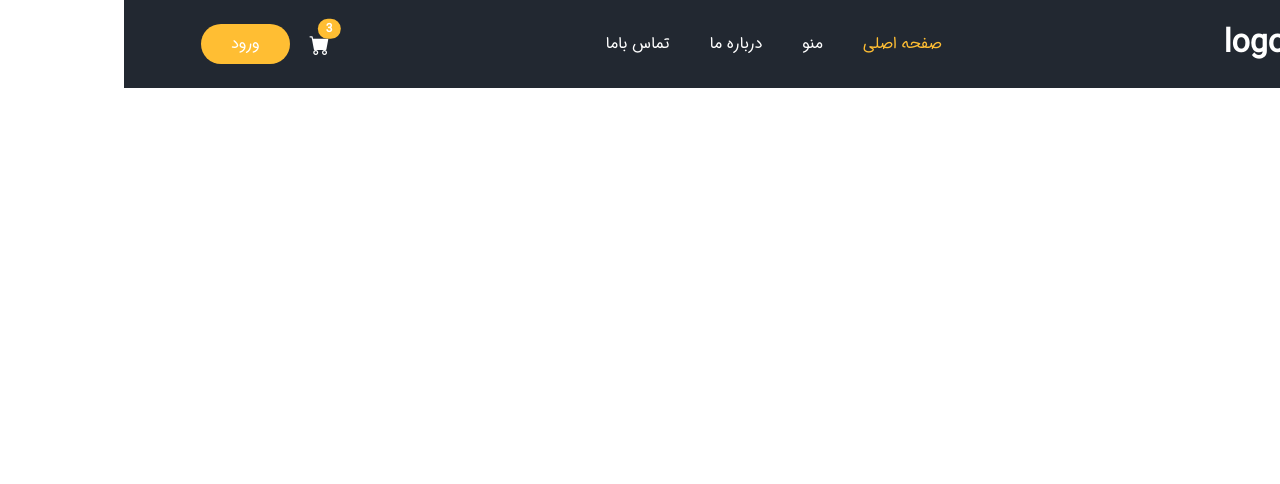
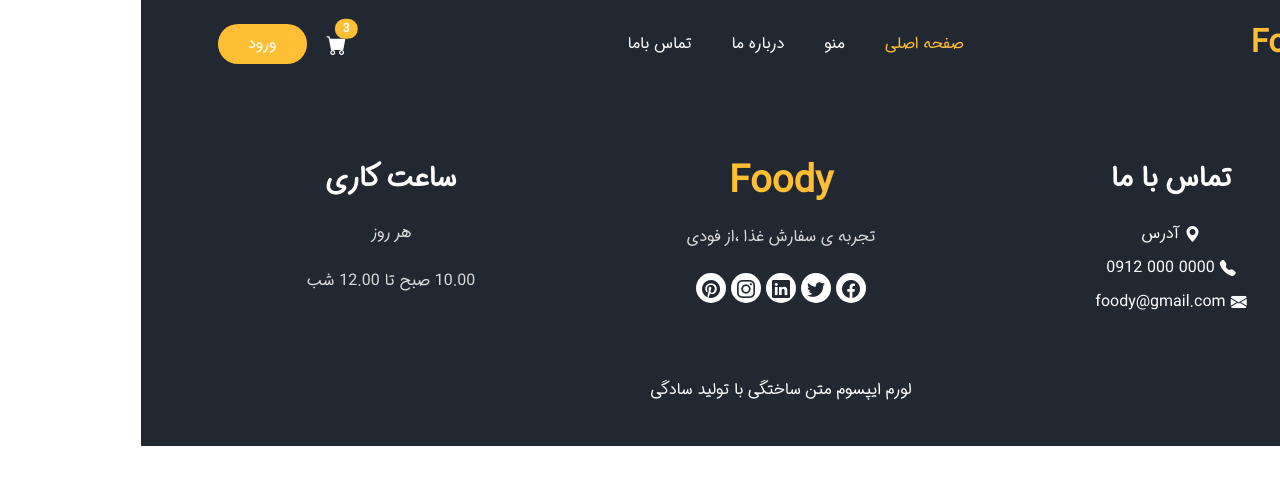
Before and after one commit to ali5422m/ali5422m-maktab72-fastfood-ali-mohammadinia, a Next.js app: page / in a window 1280 px wide. Shown: the top 484 px of the page. Built offline with nearby package versions, Linux system fonts and the light colour scheme.

Commit message:
add component Footer and styles

```diff
--- a/components/Layout/Footer/Footer.jsx
+++ b/components/Layout/Footer/Footer.jsx
@@ -0,0 +1,75 @@
+import React from 'react'
+import  Link  from 'next/link';
+
+function Footer() {
+  return (
+    <footer className="footer_section">
+      <div className="container">
+        <div className="row">
+          <div className="col-md-4 footer-col">
+            <div className="footer_contact">
+              <h4>تماس با ما</h4>
+              <div className="contact_link_box">
+                <a href="">
+                  <i className="bi bi-geo-alt-fill"></i>
+                  <span>آدرس</span>
+                </a>
+                <a href="">
+                  <div className="d-flex justify-content-center">
+                    <i className="bi bi-telephone-fill" aria-hidden="true"></i>
+                    <span className="my-0" style={{ direction: "ltr" }}>
+                      0912 000 0000
+                    </span>
+                  </div>
+                </a>
+                <a href="">
+                  <i className="bi bi-envelope-fill"></i>
+                  <span>foody@gmail.com</span>
+                </a>
+              </div>
+            </div>
+          </div>
+          <div className="col-md-4 footer-col">
+            <div className="footer_detail">
+              <Link href="/">
+              <a  className="footer-logo">
+                Foody
+              </a>
+              </Link>
+              <p>
+                تجربه ی سفارش غذا ،از فودی
+              </p>
+              <div className="footer_social">
+                <a href="">
+                  <i className="bi bi-facebook"></i>
+                </a>
+                <a href="">
+                  <i className="bi bi-twitter"></i>
+                </a>
+                <a href="">
+                  <i className="bi bi-linkedin"></i>
+                </a>
+                <a href="">
+                  <i className="bi bi-instagram"></i>
+                </a>
+                <a href="">
+                  <i className="bi bi-pinterest"></i>
+                </a>
+              </div>
+            </div>
+          </div>
+          <div className="col-md-4 footer-col">
+            <h4>ساعت کاری</h4>
+            <p>هر روز</p>
+            <p>10.00 صبح تا 12.00 شب</p>
+          </div>
+        </div>
+        <div className="footer-info">
+          <p>لورم ایپسوم متن ساختگی با تولید سادگی</p>
+        </div>
+      </div>
+    </footer>
+  );
+}
+
+export default Footer
--- a/components/Layout/Header/Header.jsx
+++ b/components/Layout/Header/Header.jsx
@@ -12,7 +12,7 @@
             <nav className="navbar navbar-expand-lg custom_nav-container">
               <Link href="/">
                 <a className="navbar-brand">
-                  <span>logo.io</span>
+                  <span>Foody</span>
                 </a>
               </Link>
 
--- a/pages/_app.js
+++ b/pages/_app.js
@@ -2,8 +2,10 @@
 import "bootstrap-icons/font/bootstrap-icons.css";
 import "bootstrap/dist/css/bootstrap.min.css";
 import "@/styles/globals.css"
+
+import { useEffect } from "react";
 import Header from "@/components/Layout/Header/Header";
-import { useEffect } from "react";
+import Footer from "@/components/Layout/Footer/Footer";
 
 
 
@@ -16,6 +18,7 @@
     <>
       <Header />
       <Component {...pageProps} />
+      <Footer />
     </>
   );
 }
--- a/styles/globals.css
+++ b/styles/globals.css
@@ -66,7 +66,7 @@
 }
 
 .custom_nav-container .navbar-nav .nav-item .nav-link {
-  padding: 5px 20px;
+  padding: 10px 20px;
   color: #ffffff;
   text-align: center;
   text-transform: uppercase;
@@ -78,6 +78,14 @@
 .custom_nav-container .navbar-nav .nav-item.active .nav-link {
   color: #ffbe33;
 
+}
+
+.nav-item {
+  line-height: 20px;
+}
+
+.nav-item:hover {
+  border-bottom: 2px solid #ffbe33 ;
 }
 
 .custom_nav-container .nav_search-btn {
@@ -153,7 +161,7 @@
 .navbar-brand span {
   font-weight: bold;
   font-size: 32px;
-  color: #ffffff;
+  color: #ffbe33;
 }
 
 .user_option {
@@ -228,10 +236,100 @@
 }
 
 
+
+
 /* footer section */
 
+.footer_section {
+  background-color: #222831;
+  color: #ffffff;
+  padding: 75px 0 40px 0;
+  text-align: center;
+}
 
+.footer_section h4 {
+  font-size: 28px;
+}
 
+.footer_section h4,
+.footer_section .footer-logo {
+  font-weight: 600;
+  margin-bottom: 20px;
+  font-family: "IranSansDN", cursive;
+}
+
+.footer_section p {
+  color: #dbdbdb;
+}
+
+.footer_section .footer-col {
+  margin-bottom: 30px;
+}
+
+.footer_section .footer_contact .contact_link_box {
+  display: flex;
+  flex-direction: column;
+}
+
+.footer_section .footer_contact .contact_link_box a {
+  margin: 5px 0;
+  color: #ffffff;
+}
+
+.footer_section .footer_contact .contact_link_box a i {
+  margin-left: 5px;
+}
+
+.footer_section .footer_contact .contact_link_box a:hover {
+  color: #ffbe33;
+}
+
+.footer_section .footer-logo {
+  display: block;
+  font-weight: bold;
+  font-size: 38px;
+  line-height: 1;
+  color: #ffbe33;
+}
+
+.footer_section .footer_social {
+  display: flex;
+  justify-content: center;
+  margin-top: 20px;
+  margin-bottom: 10px;
+}
+
+.footer_section .footer_social a {
+  display: flex;
+  justify-content: center;
+  align-items: center;
+  color: #222831;
+  width: 30px;
+  height: 30px;
+  border-radius: 100%;
+  background-color: #ffffff;
+  border-radius: 100%;
+  margin: 0 2.5px;
+  font-size: 18px;
+}
+
+.footer_section .footer_social a:hover {
+  color: #ffbe33;
+}
+
+.footer_section .footer-info {
+  text-align: center;
+  margin-top: 25px;
+}
+
+.footer_section .footer-info p {
+  color: #ffffff;
+  margin: 0;
+}
+
+.footer_section .footer-info p a {
+  color: inherit;
+}
 
 
 
@@ -254,9 +352,6 @@
 
 
 @media (max-width: 992px) {
-  /* .hero_area {
-    min-height: auto;
-  } */
 
   .custom_nav-container .navbar-nav {
     padding-top: 15px;
@@ -274,3 +369,12 @@
   }
 
 }
+
+
+
+@media (min-width: 576px) and (max-width: 991px) {
+  .rent_solution_container .col-md-4.col-sm-6 {
+    float: left;
+    width: 50%;
+  }
+}
```
